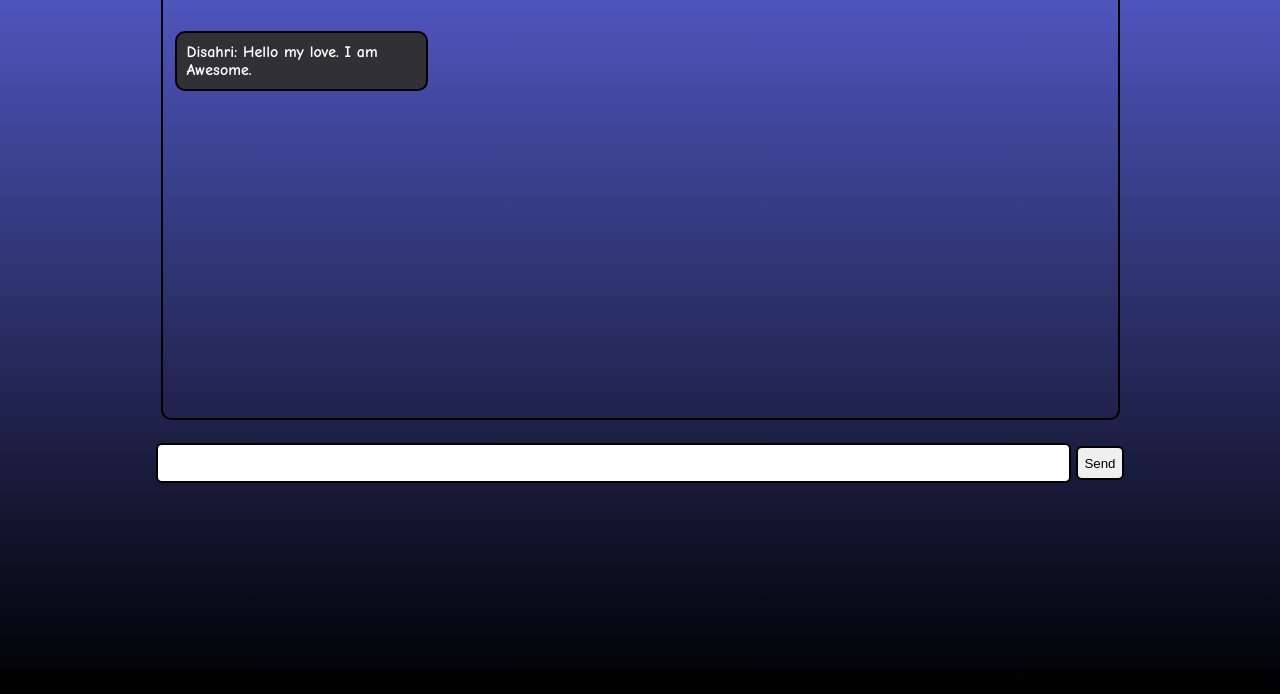
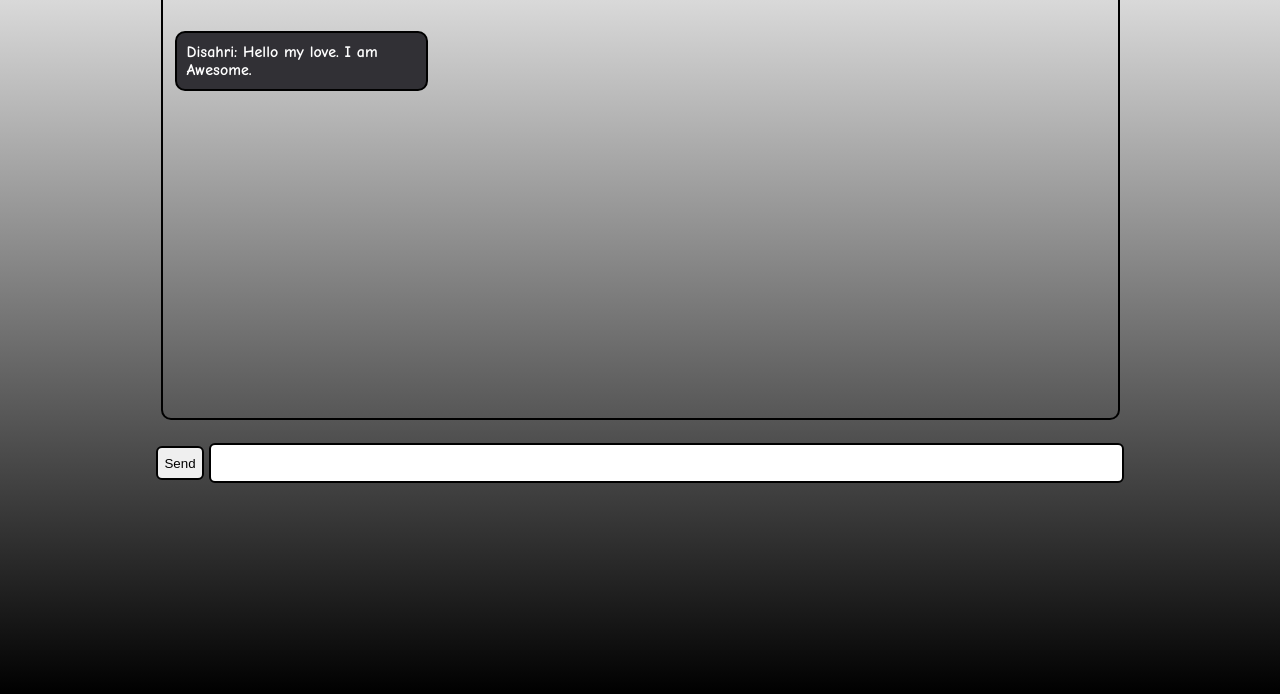
Before and after one commit to aarondb124/NodeJs_projects, a plain HTML site: page chatwe/index.html in a window 1280 px wide. Shown: the part 122-816 px from the top of the page. Drawn offline with Linux system fonts and the light colour scheme.

Commit message:
bg color change

```diff
--- a/chatwe/css/style.css
+++ b/chatwe/css/style.css
@@ -4,7 +4,7 @@ body {
   font-family: "Comic Neue", cursive;
   font-weight: 700;
   height: 100vh;
-  background-image: linear-gradient(rgb(92, 100, 221), black);
+  background-image: linear-gradient( white, black);
 }
 
 .logo {
--- a/chatwe/index.html
+++ b/chatwe/index.html
@@ -18,8 +18,8 @@
 
     <div class="send">
       <form action="#" id="send-container">
+        <button class="btn" type="submit">Send</button>
         <input type="text" name="messageInp" id="messageInp" />
-        <button class="btn" type="submit">Send</button>
       </form>
     </div>
   </body>
```
